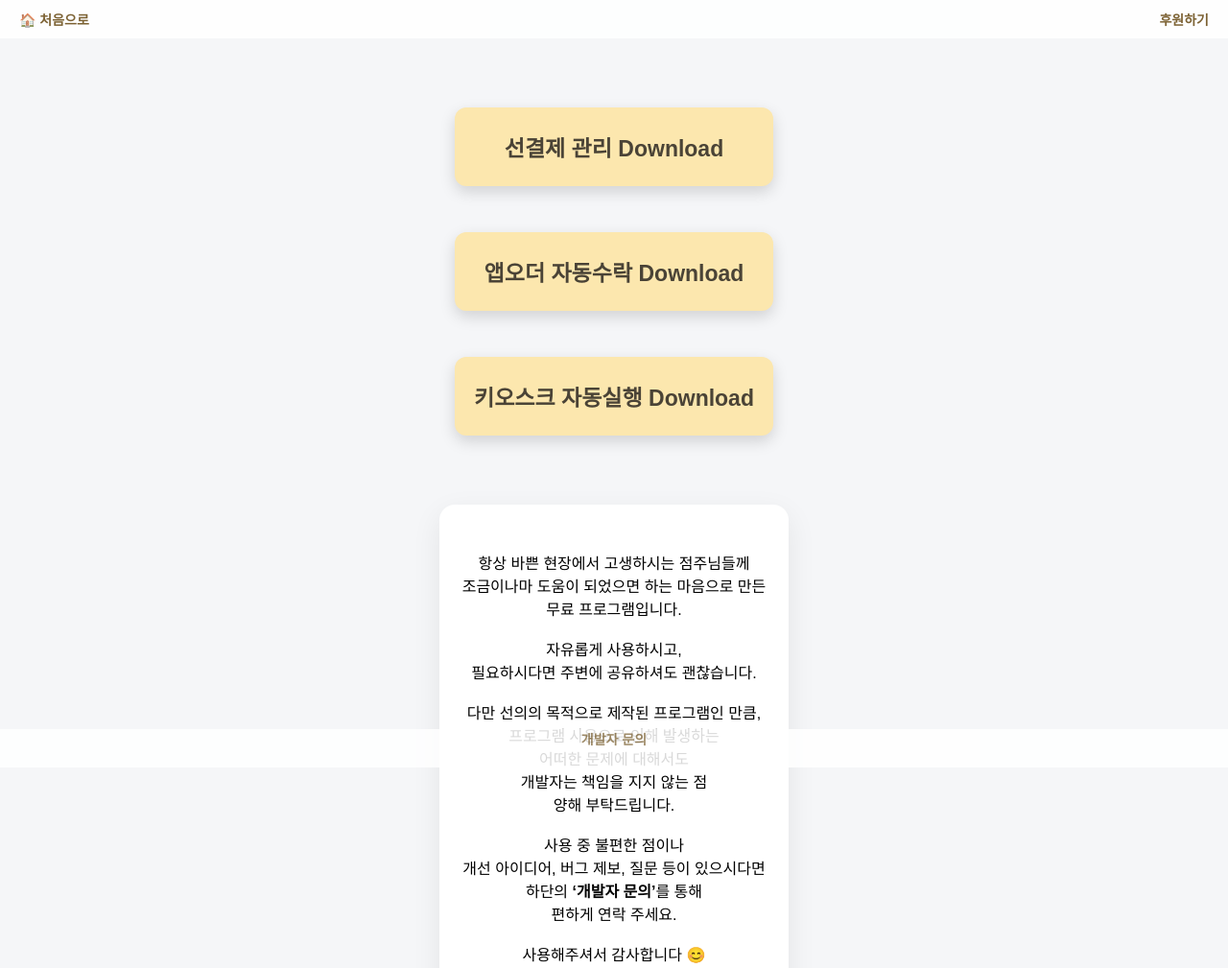
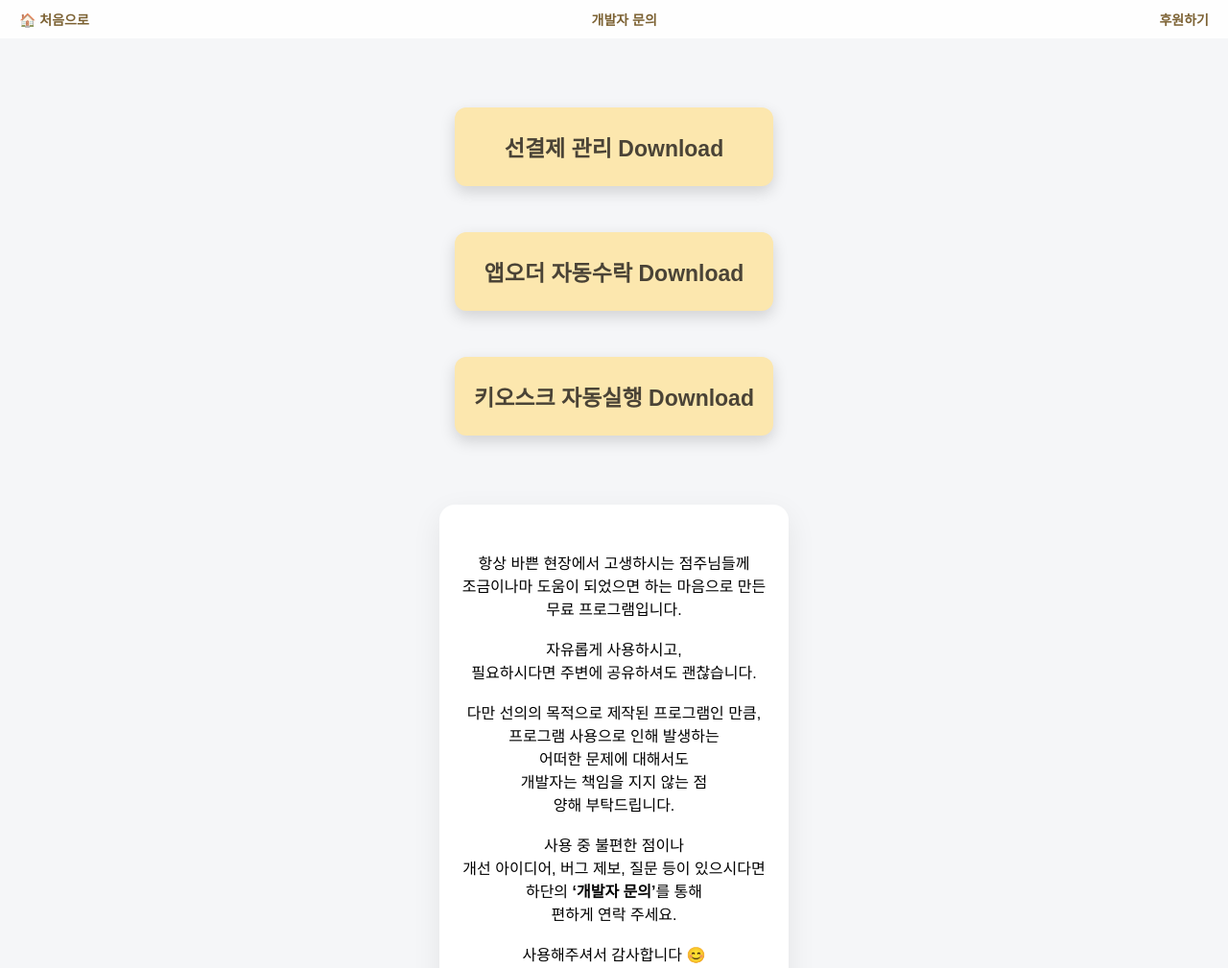
Before and after one commit to coffee-manager/compose-apps, a plain HTML site: page index.html in a window 1280 px wide. Shown: the top 1009 px of the page at 96% size. Drawn offline with Linux system fonts and the light colour scheme.

Commit message:
footer 제거 header 에 개발자 문의 추가

```diff
--- a/css/common.css
+++ b/css/common.css
@@ -44,26 +44,3 @@ main {
 .top-bar a:hover {
     opacity: 1;
 }
-
-/*
-    하단
-*/
-.footer {
-    background: rgba(255,255,255,0.85);
-
-    position: fixed;
-    bottom: 0;
-    height: 40px;
-    width: 100%;
-    left: 0;
-    right: 0;
-    text-align: center;
-}
-
-.footer a {
-    font-weight: bold;
-    font-size: 14px;
-    color: #5c3b00;
-    opacity: 0.6;
-    text-decoration: none;
-}
--- a/footer.html
+++ /dev/null
@@ -1,6 +0,0 @@
-<footer class="footer">
-    <a href="https://open.kakao.com/o/s4DLFNYh"
-       target="_blank"
-       rel="noopener noreferrer"
-    >개발자 문의</a>
-</footer>
--- a/header.html
+++ b/header.html
@@ -1,4 +1,8 @@
 <header class="top-bar">
     <a href="index.html?v=20260131">🏠 처음으로</a>
+    <a href="https://open.kakao.com/o/s4DLFNYh"
+       target="_blank"
+       rel="noopener noreferrer"
+    >개발자 문의</a>
     <a href="donate.html?v=20260131">후원하기</a>
 </header>
--- a/index.html
+++ b/index.html
@@ -65,7 +65,6 @@
         </p>
     </section>
 </main>
-<div id="footer"></div>
 <script src="js/script.js?v=20260131"></script>
 </body>
 </html>
--- a/js/script.js
+++ b/js/script.js
@@ -1,14 +1,10 @@
 /**
- * 공통 HTML(header/footer)을 fetch로 불러온다
+ * 공통 HTML header 를 fetch로 불러온다
  */
 function loadCommon() {
     fetch('header.html')
         .then(r => r.text())
         .then(html => document.getElementById('header').innerHTML = html);
-
-    fetch('footer.html?v=20260131')
-        .then(r => r.text())
-        .then(html => document.getElementById('footer').innerHTML = html);
 }
 
 loadCommon();
```
Also changed, not shown: apporder-auto-accept.html (+0 -1 lines), deposit.html (+0 -1 lines), donate.html (+0 -1 lines), kiosk-auto-start.html (+0 -1 lines).
